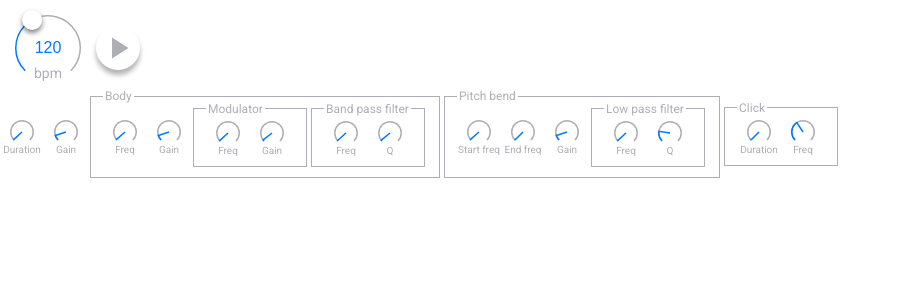
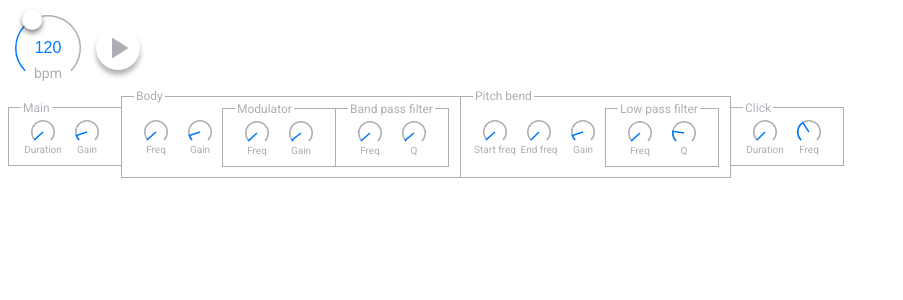
Before and after one commit to Volcomix/jsdaw, a React app: page / in a window 1280 px wide. Shown: the top 300 px of the page, without its empty margins (0-903 px from the left). Built offline with nearby package versions, Linux system fonts and the light colour scheme.

Commit message:
Improve fieldset design

```diff
--- a/src/shared/Card.component.jsx
+++ b/src/shared/Card.component.jsx
@@ -15,6 +15,8 @@ const styles = {
     borderWidth: 1,
     borderStyle: 'solid',
     marginTop: -7,
+    marginLeft: 0,
+    marginRight: -1,
   },
   content: {
     display: 'flex',
--- a/src/synth/BassDrum/BassDrum.component.jsx
+++ b/src/synth/BassDrum/BassDrum.component.jsx
@@ -1,5 +1,6 @@
 import React from 'react'
 
+import Card from '../../shared/Card.component'
 import Knob from '../../shared/Knob.component'
 import Body from './Body.component'
 import Click from './Click.component'
@@ -29,6 +30,7 @@ class BassDrum extends React.Component {
     const { duration, gain, body, click, pitchBend } = this.state
     return (
       <div style={styles.main}>
+        <Card title='Main'>
           <Knob
             label='Duration'
             step={0.1}
@@ -43,6 +45,7 @@ class BassDrum extends React.Component {
             value={gain}
             onValueChange={value => this.handleKnobChange('gain', value)}
           />
+        </Card>
         <Body
           value={body}
           onValueChange={value => this.handlePartChange('body', value)}
@@ -75,6 +78,7 @@ const styles = {
   main: {
     display: 'flex',
     alignItems: 'center',
+    marginLeft: 8,
   },
 }
 
```
Lines whose indentation alone changed are shown as unchanged.
